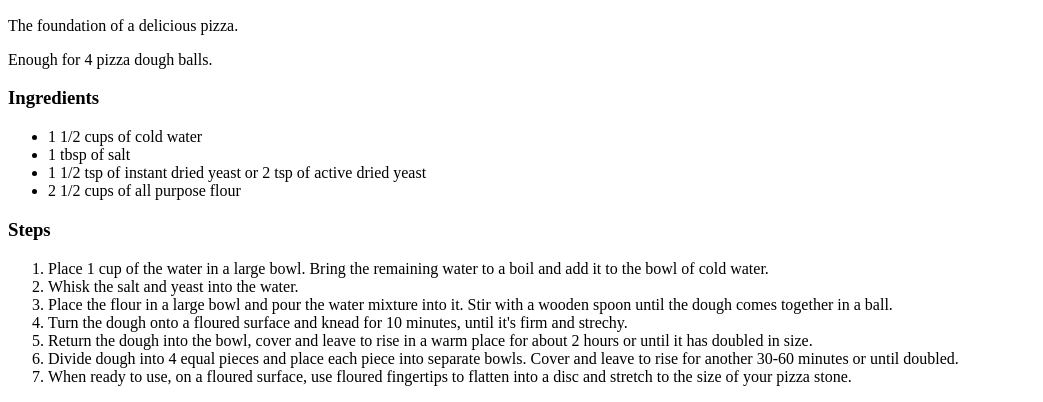
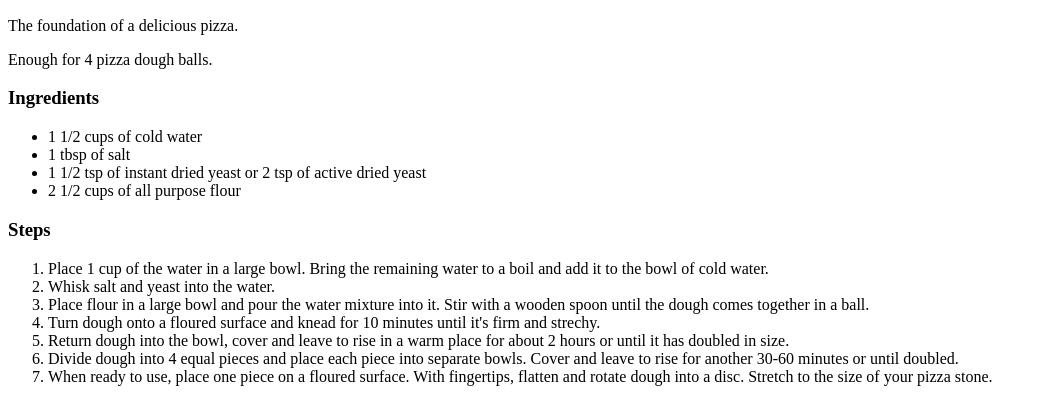
Before and after one commit to joriola/odin-recipes, a plain HTML site: page recipes/pizza-dough.html in a window 1280 px wide. Shown: the part 434-836 px from the top of the page, without its empty margins (0-1043 px from the left). Drawn offline with Linux system fonts and the light colour scheme.

Commit message:
Fixed grammar

```diff
--- a/recipes/pizza-dough.html
+++ b/recipes/pizza-dough.html
@@ -22,12 +22,12 @@
     <h3>Steps</h3>
     <ol>
         <li>Place 1 cup of the water in a large bowl. Bring the remaining water to a boil and add it to the bowl of cold water.</li>
-        <li>Whisk the salt and yeast into the water.</li>
-        <li>Place the flour in a large bowl and pour the water mixture into it. Stir with a wooden spoon until the dough comes together in a ball.</li>
-        <li>Turn the dough onto a floured surface and knead for 10 minutes, until it's firm and strechy.</li>
-        <li>Return the dough into the bowl, cover and leave to rise in a warm place for about 2 hours or until it has doubled in size.</li>
+        <li>Whisk salt and yeast into the water.</li>
+        <li>Place flour in a large bowl and pour the water mixture into it. Stir with a wooden spoon until the dough comes together in a ball.</li>
+        <li>Turn dough onto a floured surface and knead for 10 minutes until it's firm and strechy.</li>
+        <li>Return dough into the bowl, cover and leave to rise in a warm place for about 2 hours or until it has doubled in size.</li>
         <li>Divide dough into 4 equal pieces and place each piece into separate bowls. Cover and leave to rise for another 30-60 minutes or until doubled.</li>
-        <li>When ready to use, on a floured surface, use floured fingertips to flatten into a disc and stretch to the size of your pizza stone.</li>
+        <li>When ready to use, place one piece on a floured surface. With fingertips, flatten and rotate dough into a disc. Stretch to the size of your pizza stone.</li>
     </ol>
 </body>
 </html>
```
